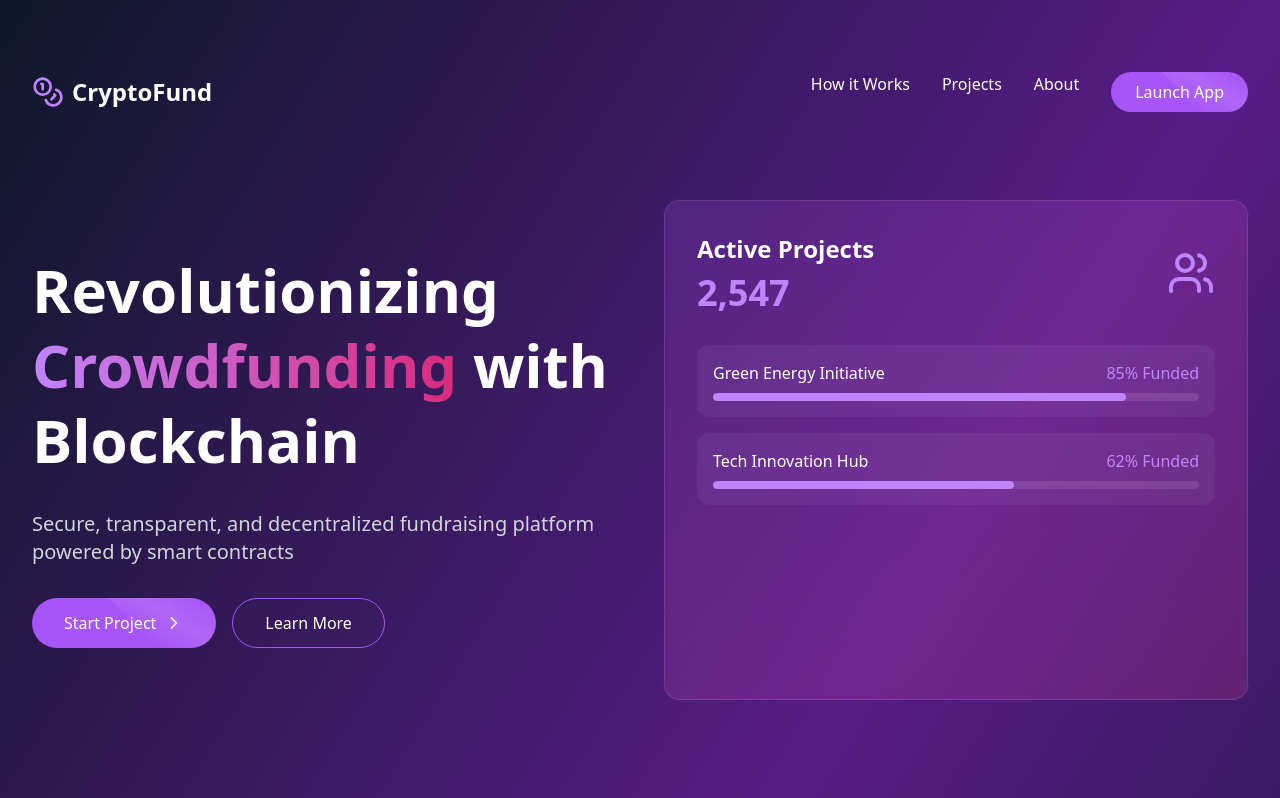
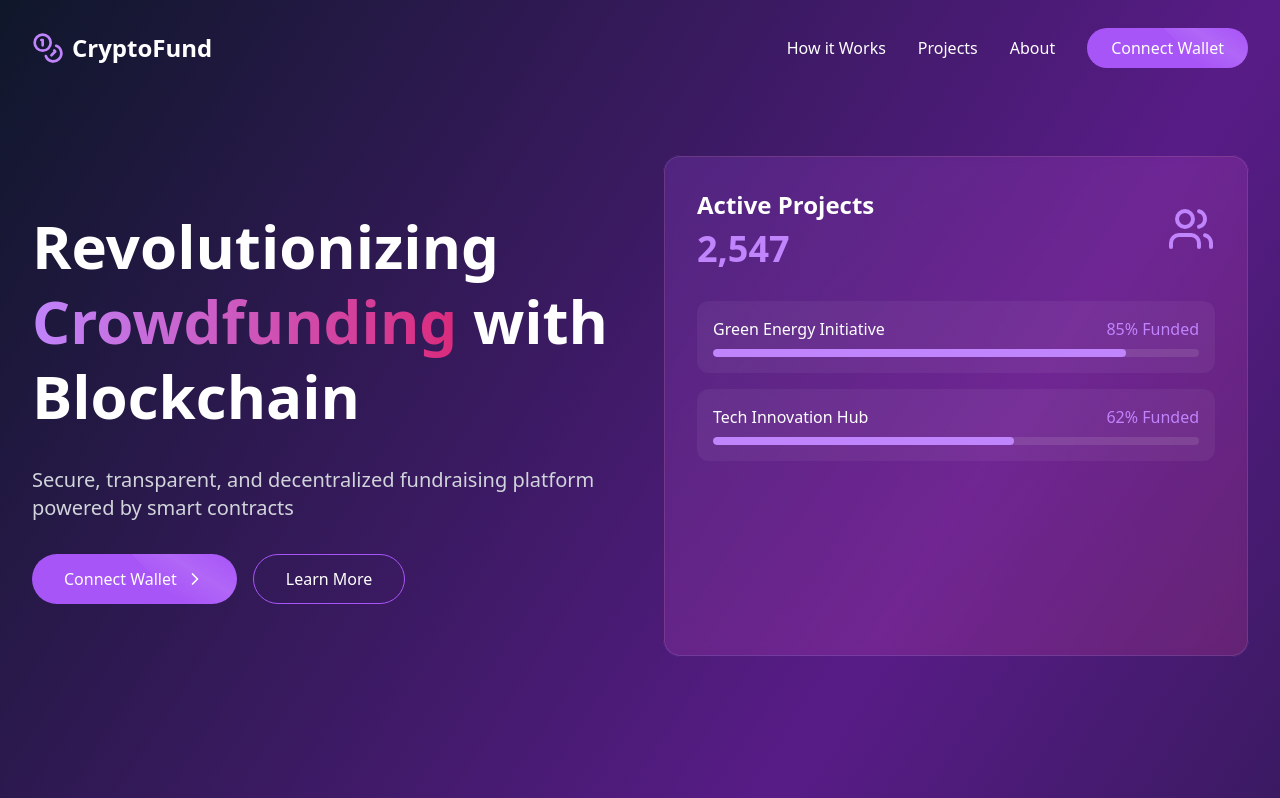
Before and after one commit to SID707/BlockchainFunds, a React (Vite) app in the folder uimain/: page / in a window 1280 px wide. Shown: the top 798 px of the page. Built offline with nearby package versions, Linux system fonts and the light colour scheme.

Commit message:
landingmodified

```diff
--- a/uimain/src/pages/Landing.tsx
+++ b/uimain/src/pages/Landing.tsx
@@ -29,36 +29,36 @@ function Landing() {
   const fadeInUp = {
     initial: { opacity: 0, y: 20 },
     animate: { opacity: 1, y: 0 },
-    transition: { duration: 0.8 }
+    transition: { duration: 2 }
   };
 
   return (
-    <div className="min-h-screen bg-gradient-to-br from-slate-900 via-purple-900 to-slate-900 text-white overflow-hidden">
+    <div className="min-h-screen bg-gradient-to-br pt-1 from-slate-900 via-purple-900 to-slate-900 text-white overflow-hidden">
       {/* Hero Section */}
-      <div className="relative container mx-auto px-6 lg:px-8 pt-8 lg:pt-12">
+      <div className="relative container mx-auto px-6 lg:px-8">
       <nav className="flex justify-between items-center py-6">
           <motion.div
             className="flex items-center space-x-2"
             initial={{ opacity: 0, x: -20 }}
             animate={{ opacity: 1, x: 0 }}
-            transition={{ duration: 0.5 }}
+            transition={{ duration: 1.4 }}
           >
             <Coins className="w-8 h-8 text-purple-400" />
             <span className="text-2xl font-bold">CryptoFund</span>
           </motion.div>
-          <motion.div
-            className="flex space-x-8"
+            <motion.div
+            className="flex space-x-8 items-center"
             initial={{ opacity: 0, x: 20 }}
             animate={{ opacity: 1, x: 0 }}
-            transition={{ duration: 0.5 }}
-          >
+            transition={{ duration: 1.6 }}
+            >
             <a href="#" className="hover:text-purple-400 transition-colors">How it Works</a>
             <a href="#" className="hover:text-purple-400 transition-colors">Projects</a>
             <a href="#" className="hover:text-purple-400 transition-colors">About</a>
             <button className="bg-purple-500 hover:bg-purple-600 px-6 py-2 rounded-full transition-colors shine">
-              Launch App
+              Connect Wallet
             </button>
-          </motion.div>
+            </motion.div>
         </nav>
 
         <div className="grid grid-cols-1 lg:grid-cols-2 gap-12 items-center py-16">
@@ -77,11 +77,11 @@ function Landing() {
             </motion.p>
             <motion.div
               {...fadeInUp}
-              transition={{ delay: 0.4 }}
+              transition={{ delay: 0.6 }}
               className="flex space-x-4"
             >
               <button className="bg-purple-500 hover:bg-purple-600 px-8 py-3 rounded-full flex items-center space-x-2 transition-all transform hover:scale-105 shine">
-                <span>Start Project</span>
+                <span>Connect Wallet</span>
                 <ChevronRight className="w-5 h-5" />
               </button>
               <button className="border border-purple-500 hover:bg-purple-500/10 px-8 py-3 rounded-full transition-all transform hover:scale-105">
@@ -124,7 +124,7 @@ function Landing() {
                         className="h-full bg-purple-400 rounded-full"
                         initial={{ width: "0%" }}
                         animate={{ width: "85%" }}
-                        transition={{ duration: 1, delay: 0.5 }}
+                        transition={{ duration: 1.8, delay: 0.7 }}
                       />
                     </div>
                   </motion.div>
@@ -142,7 +142,7 @@ function Landing() {
                         className="h-full bg-purple-400 rounded-full"
                         initial={{ width: "0%" }}
                         animate={{ width: "62%" }}
-                        transition={{ duration: 1, delay: 0.7 }}
+                        transition={{ duration: 2, delay: 0.9 }}
                       />
                     </div>
                   </motion.div>
@@ -188,7 +188,7 @@ function Landing() {
       <motion.div
         initial={{ opacity: 0, y: 20 }}
         whileInView={{ opacity: 1, y: 0 }}
-        transition={{ duration: 0.8 }}
+        transition={{ duration: 1.9 }}
         className="text-center mb-12 lg:mb-16"
       >
           <h2 className="text-4xl font-bold mb-4">Why Choose CryptoFund?</h2>
@@ -217,7 +217,7 @@ function Landing() {
               key={index}
               initial={{ opacity: 0, y: 20 }}
               whileInView={{ opacity: 1, y: 0 }}
-              transition={{ duration: 0.5, delay: index * 0.2 }}
+              transition={{ duration: 0.9, delay: index * 0.3 }}
               whileHover={{ scale: 1.05 }}
               className="bg-white/5 p-8 rounded-2xl border border-white/10 text-center gradient-border"
             >
@@ -243,7 +243,7 @@ function Landing() {
               whileHover={{ scale: 1.05 }}
               className="bg-purple-500 hover:bg-purple-600 px-8 py-3 rounded-full inline-flex items-center space-x-2 shine"
             >
-              <span>Launch Your Project</span>
+              <span>Connect Your Wallet</span>
               <ArrowRight className="w-5 h-5" />
             </motion.button>
           </div>
```
